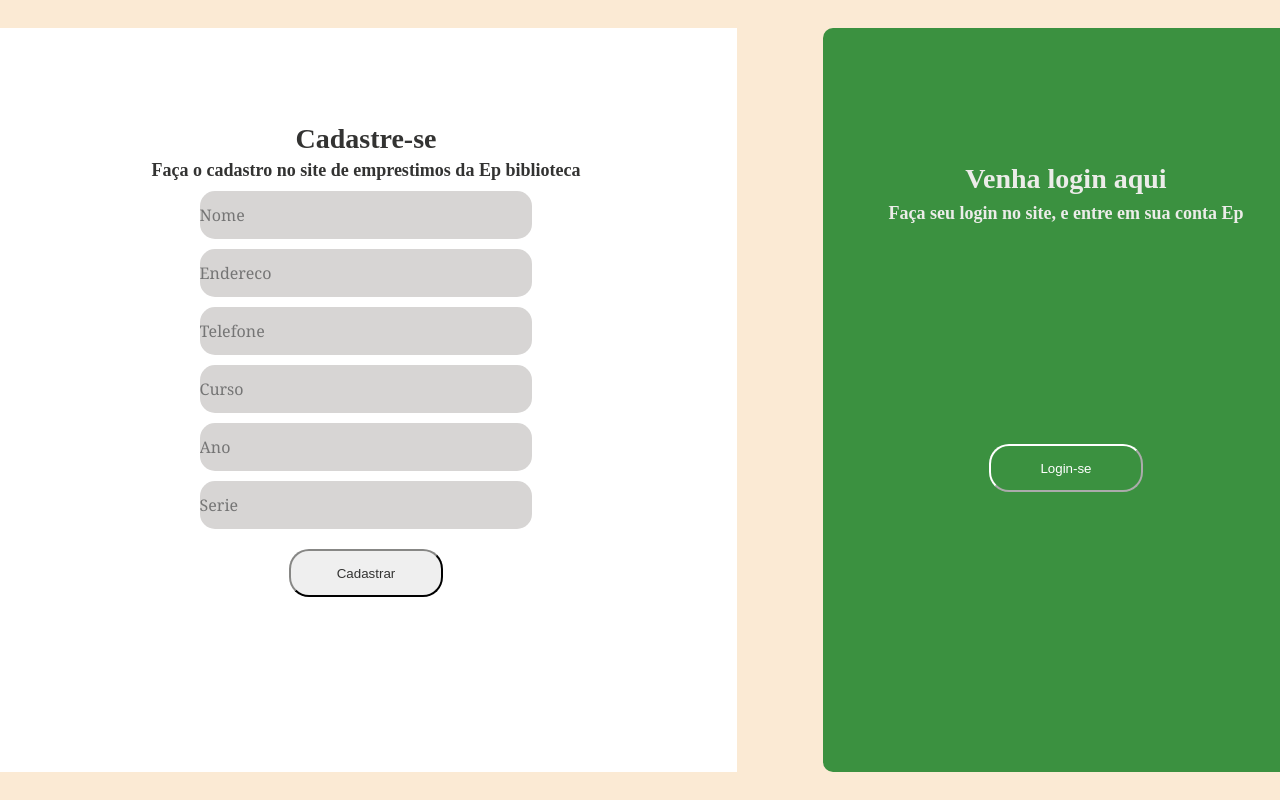
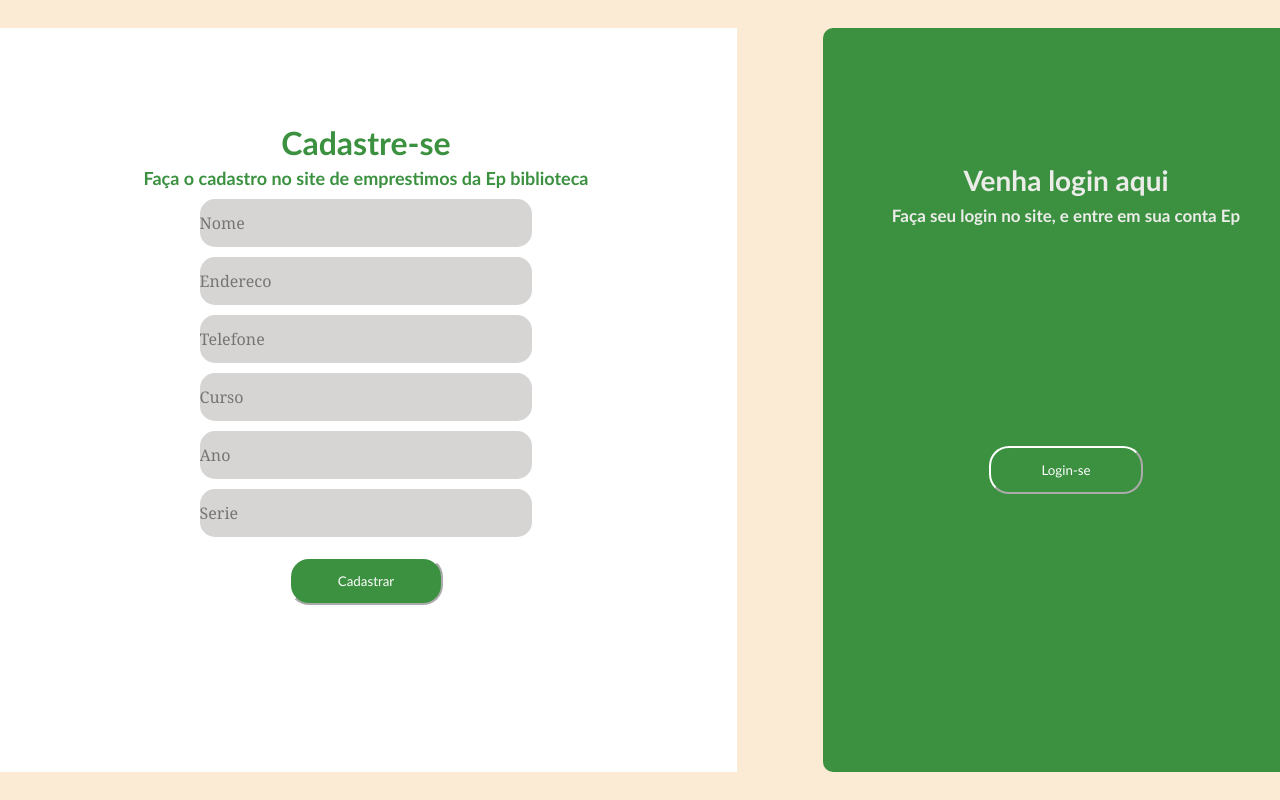
Before and after one commit to Ramon-24/Epgwa.Biblioteca, a React (Vite) app in the folder Front-end/: page /cad_aluno in a window 1280 px wide. Shown: the top 800 px of the page. Built offline with nearby package versions, Linux system fonts and the light colour scheme.

Commit message:
Atualização na animação

```diff
--- a/Front-end/src/Components/Cadastro.jsx
+++ b/Front-end/src/Components/Cadastro.jsx
@@ -1,4 +1,5 @@
 import './style.css';
+import './animacion.css';
 import { useNavigate } from 'react-router-dom';
 
 export default function Cadastro() {
@@ -16,10 +17,10 @@ export default function Cadastro() {
                     <h4 className='sub-texts'>Faça o cadastro no site de emprestimos da Ep biblioteca</h4>
                     <input className='text-cad' placeholder='Nome' type="text" />
                     <input className='text-cad' placeholder='Endereco' type="text" />
-                    <input className='text-cad' placeholder='Telefone' type="text" />
+                    <input className='text-cad' placeholder='Telefone' type='tel' />
                     <input className='text-cad' placeholder='Curso' type="text" />
-                    <input className='text-cad' placeholder='Ano' type="text" />
-                    <input className='text-cad' placeholder='Serie' type="text" />
+                    <input className='text-cad' placeholder='Ano' type="number" />
+                    <input className='text-cad' placeholder='Serie' type="number" />
                     <button className='button' onClick={()=>navigate('/home')} >Cadastrar</button>
                 </section>
             </header>
--- a/Front-end/src/Components/Login.jsx
+++ b/Front-end/src/Components/Login.jsx
@@ -1,4 +1,5 @@
 import './style.css';
+import './animacion.css';
 import { useNavigate } from 'react-router-dom';
 
 
@@ -17,8 +18,8 @@ export default function Login() {
                     <h4 className='sub-texts'>Faça seu login no site de emprestimos da Ep biblioteca</h4>
                     <input className='area-text' placeholder='Nome' type="text" />
                     <input className='area-text' placeholder='Curso' type="text" />
-                    <input className='area-text' placeholder='Serie' type="text" />
-                    <button className='area-buttons' onClick={()=>navigate('/home')}>Fazer login</button>
+                    <input className='area-text' placeholder='Serie' type="number" />
+                    <button className='area-buttons' onClick={()=>navigate('/home')}>Fazer Login</button>
                 </section>
             </header>
         </div>
--- /dev/null
+++ b/Front-end/src/Components/animacion.css
@@ -0,0 +1,62 @@
+
+
+.area-button:hover{
+    border-color: #3b9140;
+    color: #3b9140;
+    background-color: #fff;
+    text-transform: uppercase;
+}
+.area-buttons:hover{
+    border-color: #3b9140;
+    color: #3b9140;
+    background-color: #fff;
+    text-transform: uppercase;
+}
+.button:hover{
+    border-color: #3b9140;
+    color: #3b9140;
+    background-color: #fff;
+    text-transform: uppercase;
+}
+
+
+.area-cadastro{
+    z-index: 1;
+}
+.area-login{
+    animation: troca-login 2s;
+    z-index: 0;
+}
+.area-de-cadastro{
+    animation: troca-cadastro-v 2s;
+    z-index: 1;
+}
+.area-de-login{
+    z-index: 0;
+    animation: troca-cadastro-b 2s;
+}
+
+@keyframes troca-login{
+    0%{
+        margin-left: -2400px;
+    }
+    100%{
+        margin-right: 27px;
+    }
+}
+@keyframes troca-cadastro-v{
+    0%{
+        margin-left: -700px;
+    }
+    100%{
+        margin-left: 280px;
+    }
+}
+@keyframes troca-cadastro-b{
+    0%{
+        margin-left: 280px;
+    }
+    100%{
+        margin-left: -2400px;
+    }
+}
--- a/Front-end/src/Components/style.css
+++ b/Front-end/src/Components/style.css
@@ -10,9 +10,6 @@
     justify-content: space-around;
     align-items: center;
     background-color: #fbead4;
-    /* border-radius: 20px; */
-    /* margin-left: 25px; */
-    /* margin-bottom: 90px; */
 }
 .area-cadastro{
     background-color: #3b9140;
@@ -23,8 +20,6 @@
     display: flex;
     flex-direction: column;
     align-items: center;
-
-    animation: troca 3s;
 }
 .area-login{
     background-color: #fff;
@@ -36,7 +31,6 @@
     align-items: center;
 }
 
-
 .area-de-cadastro{
     background-color: #3b9140;
     width: 38vw;
@@ -46,8 +40,6 @@
     display: flex;
     flex-direction: column;
     align-items: center;
-
-    animation: troca 3s;
 }
 .area-de-login{
     background-color: #fff;
@@ -66,32 +58,37 @@
     border-color: #fff;
     color: #fff;
     background-color: #3b9140;
+    font-family: 'Trebuchet MS', 'Lucida Sans Unicode', 'Lucida Grande', 'Lucida Sans', Arial, sans-serif;
 }
+
 .area-buttons{
     width: 12vw;
     height: 6vh;
     margin-top: 120px;
     border-radius: 20px;
-    border-color: #333332;
-    color: #333332;
-    /* background-color: #3b9140; */
+    border-color: #ffffff;
+    color: #ffffff;
+    background-color: #3b9140;
+    font-family: 'Trebuchet MS', 'Lucida Sans Unicode', 'Lucida Grande', 'Lucida Sans', Arial, sans-serif;
 }
+
 .button{
     width: 12vw;
     height: 6vh;
     margin-top: 20px;
     border-radius: 20px;
-    border-color: #333332;
-    color: #333332;
+    border-color: #fff;
+    color: #fff;
+    background-color: #3b9140;
+    font-family: 'Trebuchet MS', 'Lucida Sans Unicode', 'Lucida Grande', 'Lucida Sans', Arial, sans-serif;
 }
+
 .area-text{
     width: 26vw;
     height: 6vh;
     border-radius: 15px;
-    /* border-color: #fff; */
     background-color: #d7d5d4;
     outline: none;
-    /* margin-bottom: 15px; */
     margin-top: 20px;
     border: 0;
     font-family: Georgia, 'Times New Roman', Times, serif;
@@ -101,32 +98,34 @@
     width: 26vw;
     height: 6vh;
     border-radius: 15px;
-    /* border-color: #fff; */
     background-color: #d7d5d4;
     outline: none;
-    /* margin-bottom: 15px; */
     margin-top: 10px;
     border: 0;
     font-family: Georgia, 'Times New Roman', Times, serif;
     font-size: 16px;
 }
 .text-title{
-    font-size: 28px;
+    font-size: 32px;
     margin-top: 95px;
     margin-bottom: 5px;
-    color: #333332;
+    color: #3b9140;
+    font-family: 'Trebuchet MS', 'Lucida Sans Unicode', 'Lucida Grande', 'Lucida Sans', Arial, sans-serif;
 }
 .text-titles{
     font-size: 28px;
     margin-top: 135px;
     margin-bottom: 8px;
     color: #ecece9;
+    font-family: 'Trebuchet MS', 'Lucida Sans Unicode', 'Lucida Grande', 'Lucida Sans', Arial, sans-serif;
 }
 .sub-text{
-    font-size: 18px;
+    font-size: 17px;
     color: #ecece9;
+    font-family: 'Trebuchet MS', 'Lucida Sans Unicode', 'Lucida Grande', 'Lucida Sans', Arial, sans-serif;
 }
 .sub-texts{
     font-size: 18px;
-    color: #333332;
+    color: #3b9140;
+    font-family: 'Trebuchet MS', 'Lucida Sans Unicode', 'Lucida Grande', 'Lucida Sans', Arial, sans-serif;
 }
```
